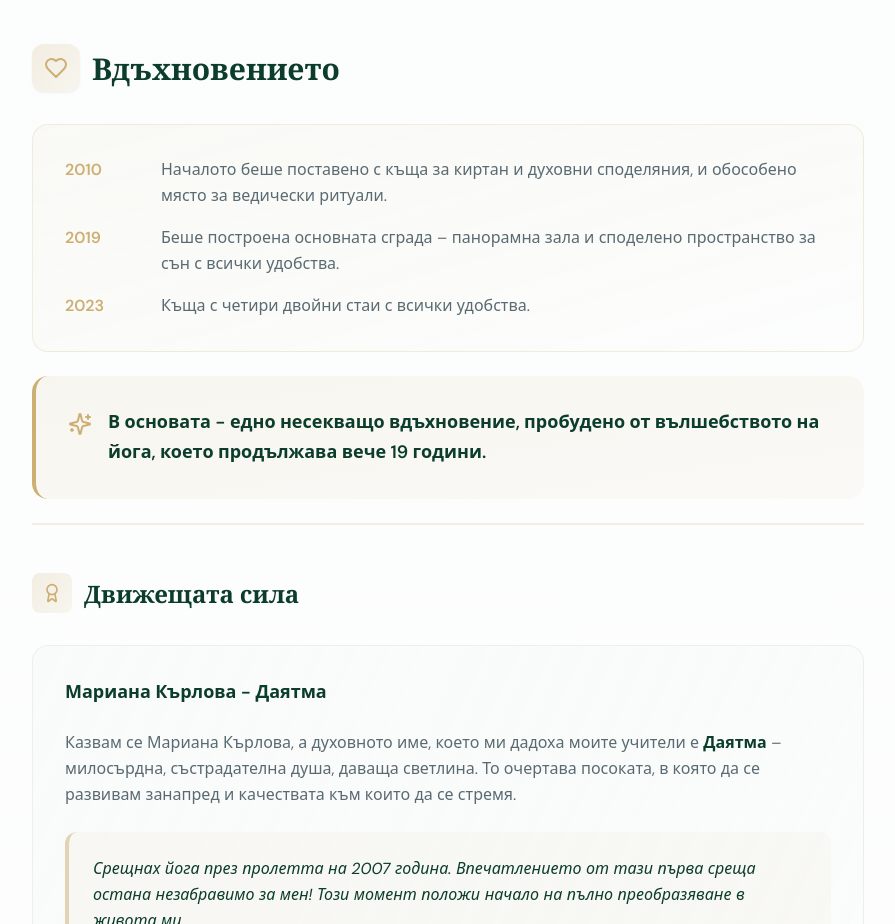
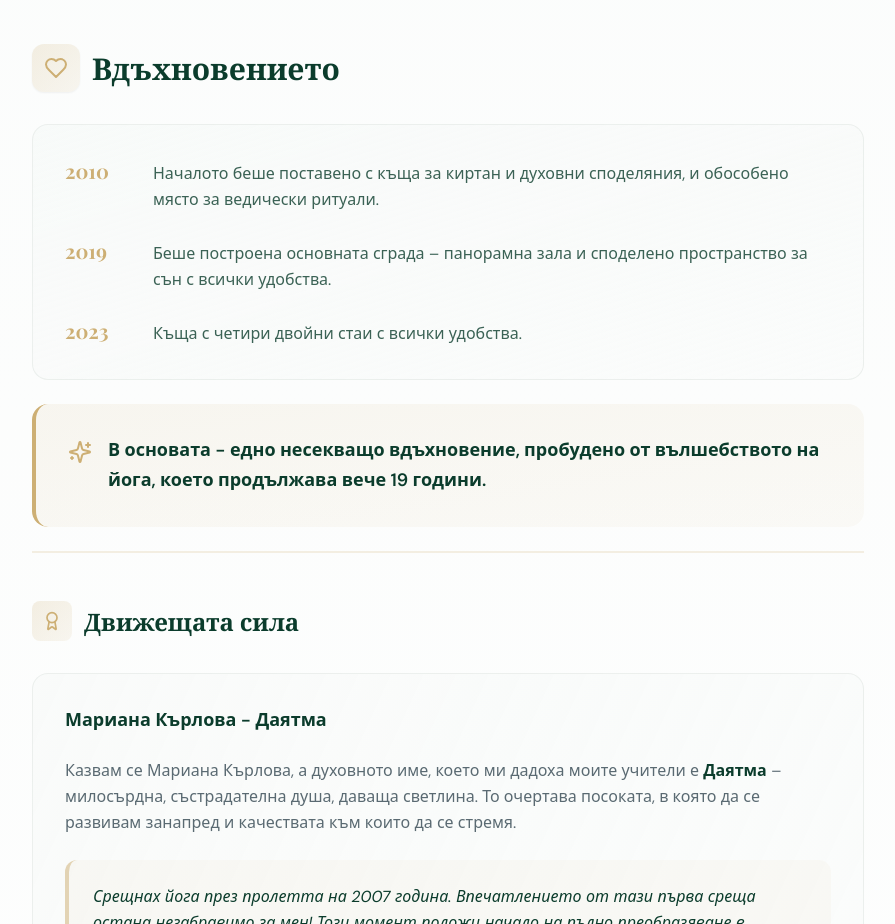
Before and after one commit to StroverIT/kailas, a Next.js app: page /za-nas in a window 1280 px wide. Shown: the part 3540-4464 px from the top of the page, without its empty margins (192-1087 px from the left). Built offline with nearby package versions, Linux system fonts and the light colour scheme; no server answers; a web font is replaced by a local one.

Commit message:
Refactor timeline section in AboutPage: update layout and styling for improved readability and visual consistency

```diff
--- a/src/app/za-nas/page.tsx
+++ b/src/app/za-nas/page.tsx
@@ -296,31 +296,33 @@ export default function AboutPage() {
 
           <div className="space-y-6 text-muted-foreground font-body leading-relaxed">
             {/* Timeline */}
-            <div className="p-8 rounded-2xl bg-gradient-to-br from-secondary/5 to-transparent border border-secondary/20">
-              <div className="space-y-4">
-                <div className="flex gap-4">
-                  <div className="flex-shrink-0 w-20 font-semibold text-secondary">
+            <div className="p-8 rounded-2xl bg-gradient-to-br from-muted/40 to-muted/10 border border-border/50">
+              <div className="space-y-6">
+                <div className="flex gap-6 items-start">
+                  <div className="flex-shrink-0 w-16 text-xl font-bold font-heading text-secondary">
                     2010
                   </div>
-                  <p>
+                  <p className="text-foreground/80 leading-relaxed pt-1">
                     Началото беше поставено с къща за киртан и духовни
                     споделяния, и обособено място за ведически ритуали.
                   </p>
                 </div>
-                <div className="flex gap-4">
-                  <div className="flex-shrink-0 w-20 font-semibold text-secondary">
+                <div className="flex gap-6 items-start">
+                  <div className="flex-shrink-0 w-16 text-xl font-bold font-heading text-secondary">
                     2019
                   </div>
-                  <p>
+                  <p className="text-foreground/80 leading-relaxed pt-1">
                     Беше построена основната сграда – панорамна зала и споделено
                     пространство за сън с всички удобства.
                   </p>
                 </div>
-                <div className="flex gap-4">
-                  <div className="flex-shrink-0 w-20 font-semibold text-secondary">
+                <div className="flex gap-6 items-start">
+                  <div className="flex-shrink-0 w-16 text-xl font-bold font-heading text-secondary">
                     2023
                   </div>
-                  <p>Къща с четири двойни стаи с всички удобства.</p>
+                  <p className="text-foreground/80 leading-relaxed pt-1">
+                    Къща с четири двойни стаи с всички удобства.
+                  </p>
                 </div>
               </div>
             </div>
```
